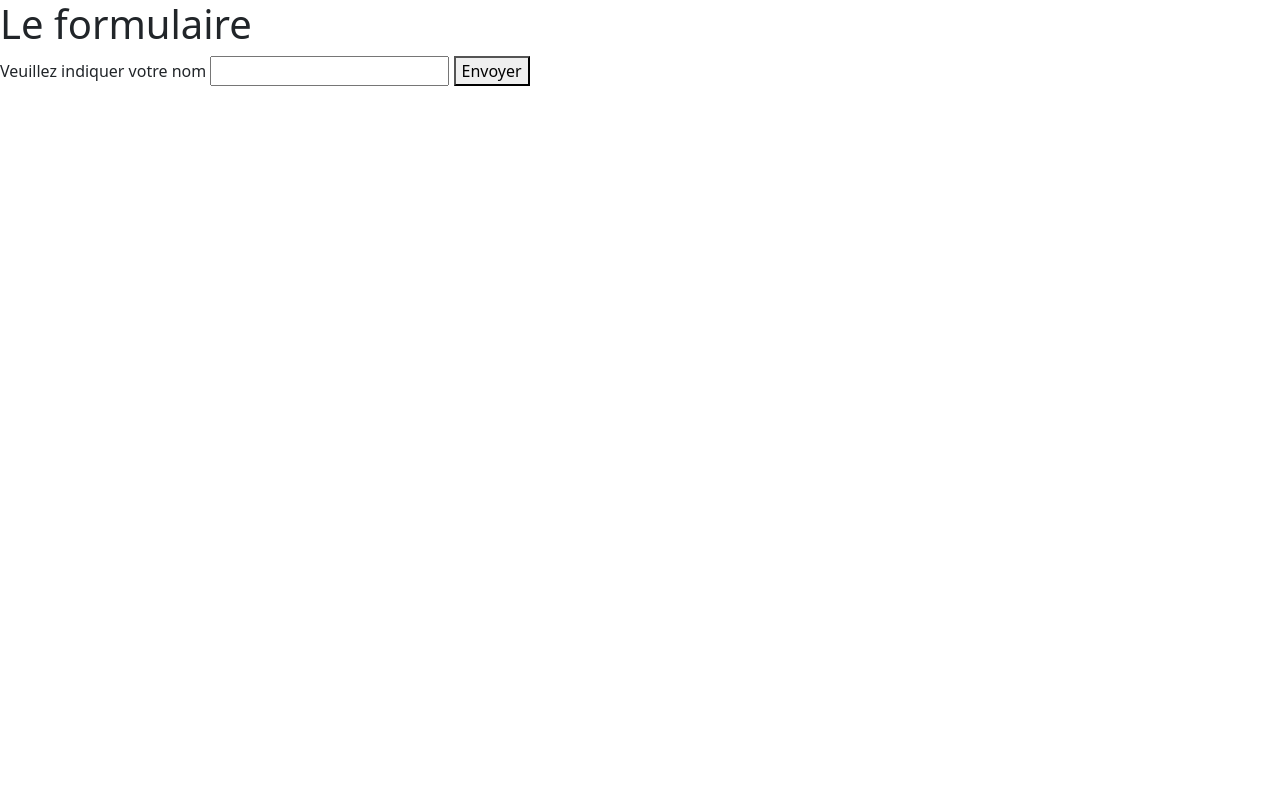
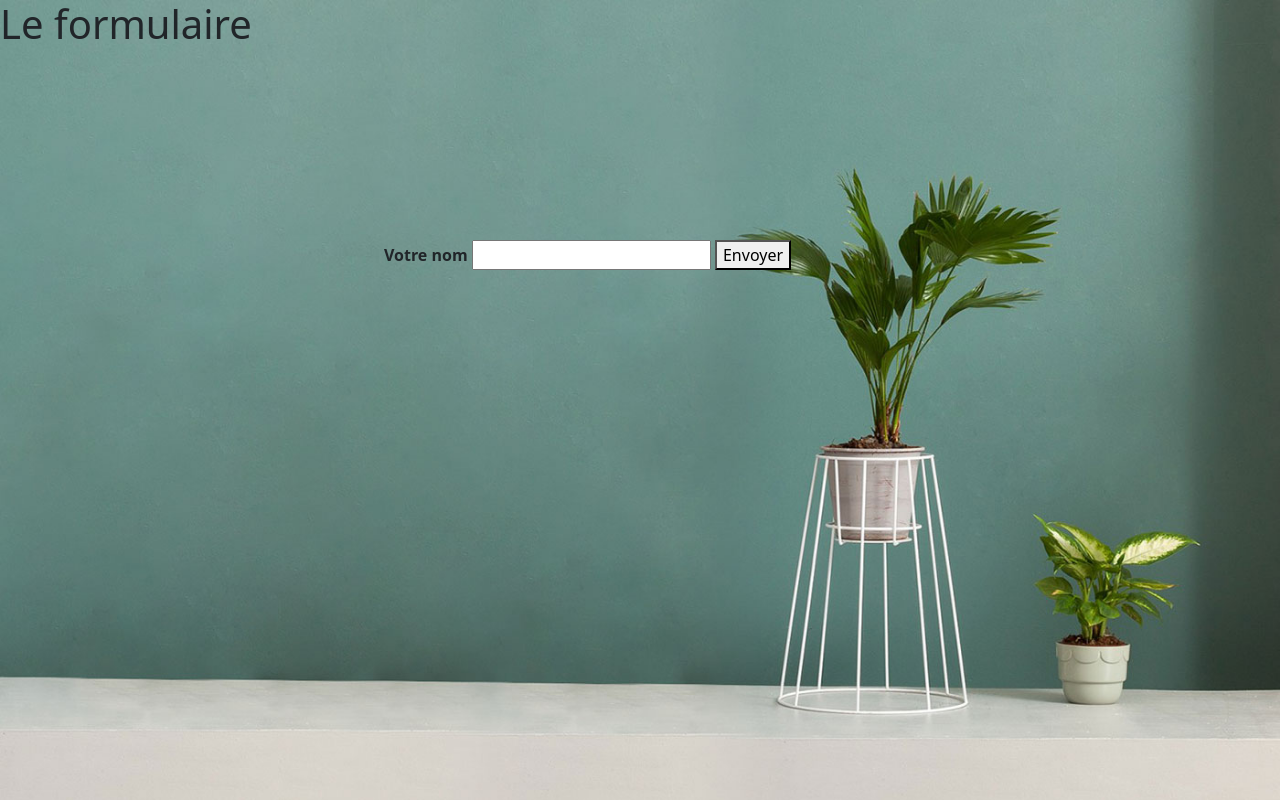
Before and after one commit to gkiori/nodeapp, a website: page html/index.html in a window 1280 px wide. Drawn offline with nearby package versions, Linux system fonts and the light colour scheme.

Commit message:
Mise en forme de index.html

```diff
--- /dev/null
+++ b/css/style.css
@@ -0,0 +1,10 @@
+body {
+    background-image: url('../images/beauBG.jpg');
+    background-size:cover;
+  }
+
+  .centered {
+    position: fixed; /* or absolute */
+    top: 30%;
+    left: 30%;
+  }
--- a/html/index.html
+++ b/html/index.html
@@ -11,14 +11,15 @@
 
     <link href="https://cdn.jsdelivr.net/npm/bootstrap@5.2.0/dist/css/bootstrap.min.css" rel="stylesheet" integrity="sha384-gH2yIJqKdNHPEq0n4Mqa/HGKIhSkIHeL5AyhkYV8i59U5AR6csBvApHHNl/vI1Bx" crossorigin="anonymous">
 
+    <link href="../css/style.css" rel="stylesheet">
 </head>
 
 <body>
 
     <h1>Le formulaire </h1>
 
-    <form class="" action="/" method="post">
-        <label for="nameInput">Veuillez indiquer votre nom</label>
+    <form class="centered" action="/" method="post">
+        <label for="nameInput"><b>Votre nom</b></label>
         <input id="nameInput" type="text" name="personName">
         <button type="submit"> Envoyer </button>
     </form>
```
Also changed, not shown: images/beauBG.jpg (added).
